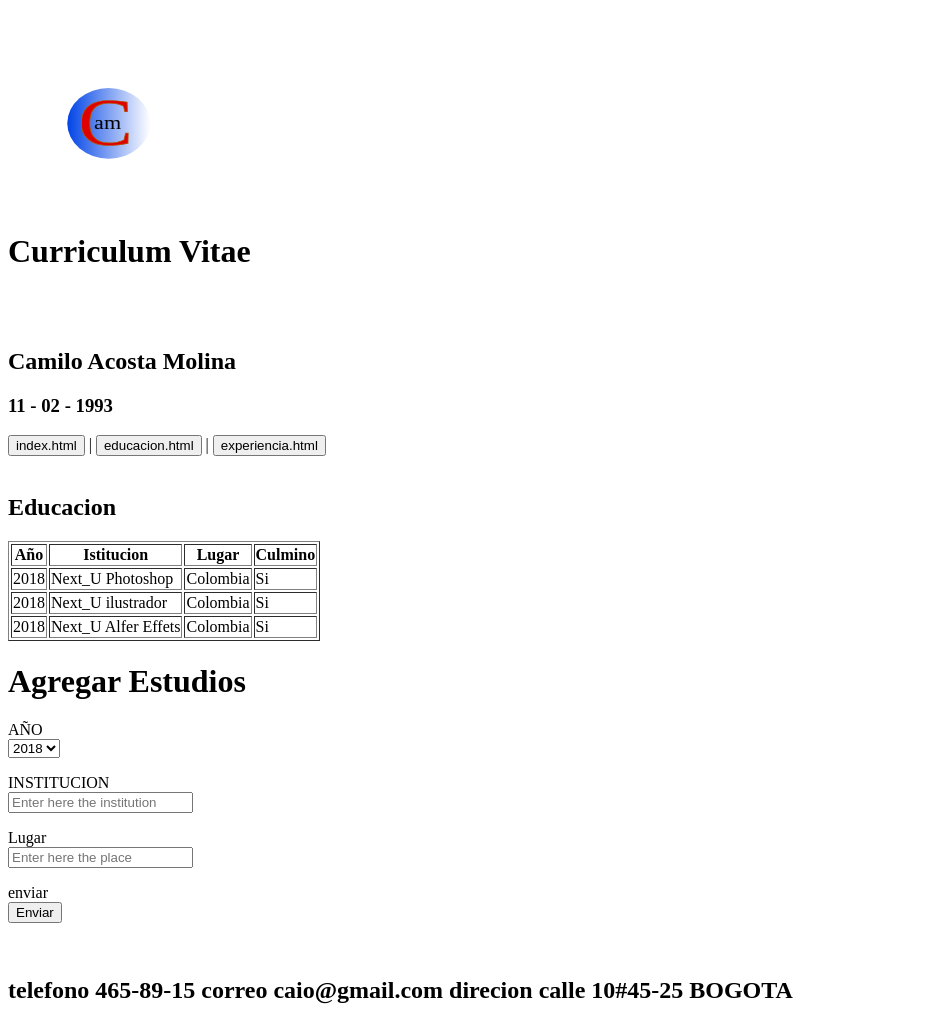
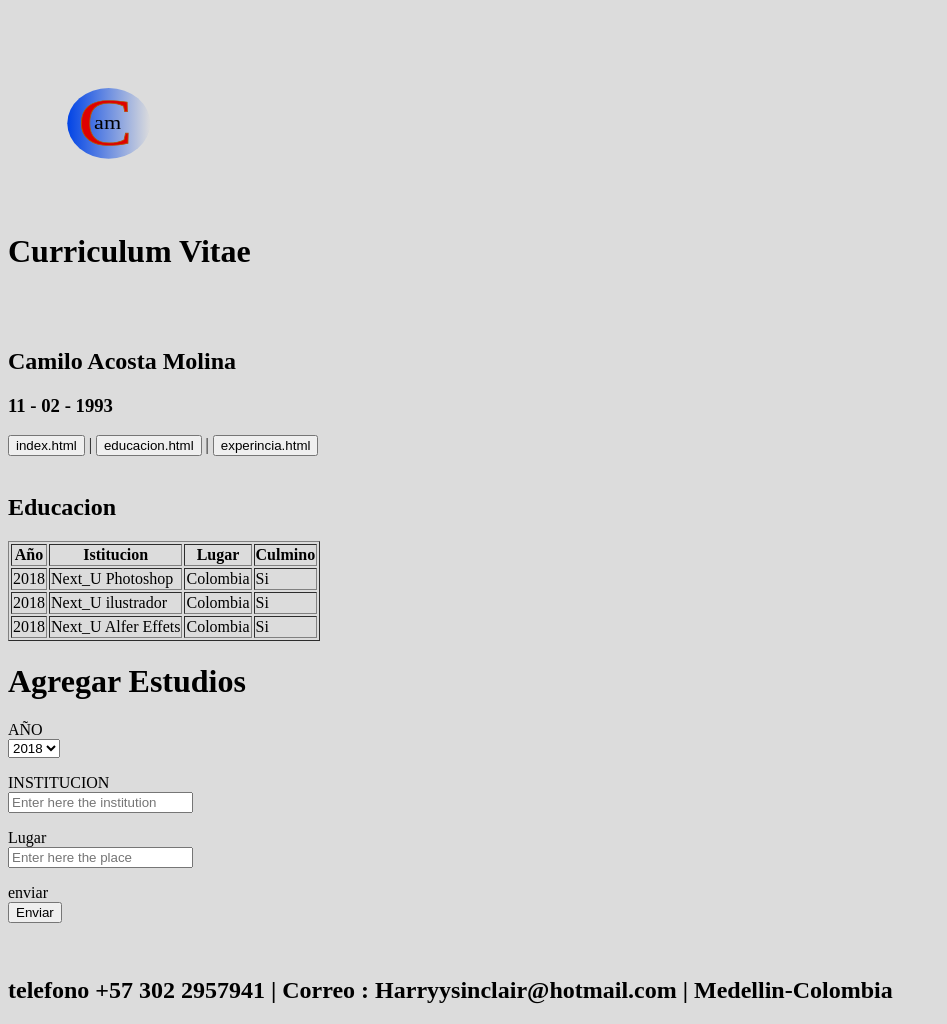
Before and after one commit to HarryySinclair/Curriculum-viate, a plain HTML site: page educacion.html in a window 1280 px wide. Shown: the whole page, without its empty margins (0-947 px from the left). Drawn offline with Linux system fonts and the light colour scheme.

Commit message:
Modficacion juves 17

```diff
--- a/css/estilos.css
+++ b/css/estilos.css
@@ -1,3 +1,3 @@
 body{
-    background-color: gainsboro;
+    background: gainsboro;
 }
--- a/educacion.html
+++ b/educacion.html
@@ -2,11 +2,12 @@
 <html>
 <head>
 	<meta http-equiv="Content-Type" content="text/html; charset=UTF-8" />
-	<title>Titulo</title>
+  <title>Titulo</title>
+  <link rel="stylesheet" href="css/estilos.css">
 </head>
 <body>
 <header>
-	<svg width="200	" height="200">
+	<svg width="200" height="200">
 	<image xlink:href="LOGO CAM1.svg" height="200" width="200">
 	</svg>
 </header>
@@ -18,7 +19,7 @@
 		<h3> 11 - 02 - 1993 </h3>
 
   <P>
-    <a href="index.html"><button>index.html</button></a> | <a href="educacion.html"><button>educacion.html</button></a> | <a href="experiencia.html"><button>experiencia.html</button></a>
+    <a href="index.html"><button>index.html</button></a> | <a href="educacion.html"><button>educacion.html</button></a> | <a href="experiencia.html"><button>experincia.html</button></a>
     <br>     </br>
     <h2>Educacion</h2>
 
@@ -77,7 +78,7 @@
              </from>
              <br>
           <footer>
-            <h2>telefono 465-89-15 correo caio@gmail.com direcion calle 10#45-25 BOGOTA</h2>
+            <h2>telefono +57 302 2957941 | Correo : Harryysinclair@hotmail.com | Medellin-Colombia</h2>
             </footer>
 </body>
 </html>
--- a/estilos.css
+++ /dev/null
@@ -1,3 +0,0 @@
-body{
-    background: gainsboro;
-}
```
Also changed, not shown: experiencia.html (+2 -2 lines), imagen/persona.jpg (deleted).
